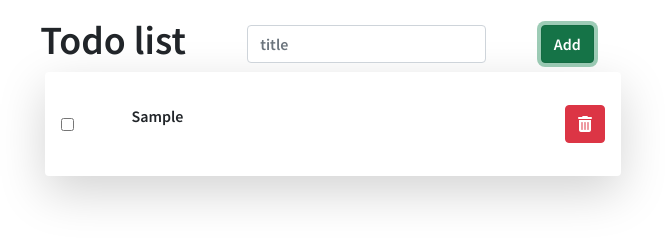
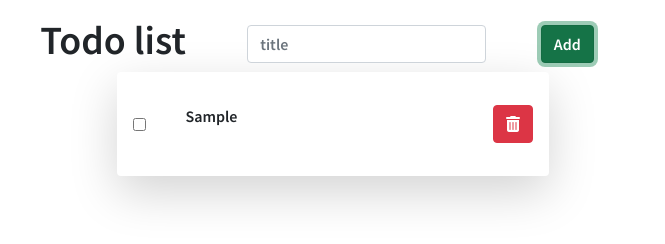
Before and after one commit to Zepl0/TodosApp-JavaSscript, a plain HTML site: page index.html in a window 1280 px wide. Both pictures are taken after typing "Sample" into the empty fields and a click on the button "Add". Shown: the whole page, without its empty margins (323-988 px from the left). Drawn offline with nearby package versions, Linux system fonts and the light colour scheme.

Commit message:
size of li on JS code

```diff
--- a/JS/app.js
+++ b/JS/app.js
@@ -14,7 +14,7 @@ function createTodo(){
     }
 
     var li = document.createElement("li");
-    li.className = "d-flex align-items-center justify-content-between align-items-center shadow-lg p-3 mb-1 bg-white rounded";
+    li.className = "d-flex align-items-center justify-content-between align-items-center shadow-lg p-3 mb-1 bg-white rounded w-75 p-3 mx-auto";
 
     var checkbox = document.createElement("input");
     checkbox.classList.add("checkbox");
--- a/index.html
+++ b/index.html
@@ -2,13 +2,13 @@
 <!DOCTYPE html>
 <html lang="en">
 <head>
+    <link href="https://cdn.jsdelivr.net/npm/bootstrap@5.1.3/dist/css/bootstrap.min.css" rel="stylesheet" integrity="sha384-1BmE4kWBq78iYhFldvKuhfTAU6auU8tT94WrHftjDbrCEXSU1oBoqyl2QvZ6jIW3" crossorigin="anonymous">
     <meta charset="UTF-8">
     <title>To Do list</title>
     <link rel="stylesheet" href="CSS/index.css">
     <link rel="preconnect" href="https://fonts.googleapis.com">
     <script src="https://kit.fontawesome.com/8fa99f1b44.js" crossorigin="anonymous"></script>
     <link href="https://fonts.googleapis.com/css2?family=Source+Sans+Pro:wght@600&display=swap" rel="stylesheet">
-    <link href="https://cdn.jsdelivr.net/npm/bootstrap@5.1.3/dist/css/bootstrap.min.css" rel="stylesheet" integrity="sha384-1BmE4kWBq78iYhFldvKuhfTAU6auU8tT94WrHftjDbrCEXSU1oBoqyl2QvZ6jIW3" crossorigin="anonymous">
     <script src="https://kit.fontawesome.com/8fa99f1b44.js" crossorigin="anonymous"></script>
 </head>
 <body>
```
